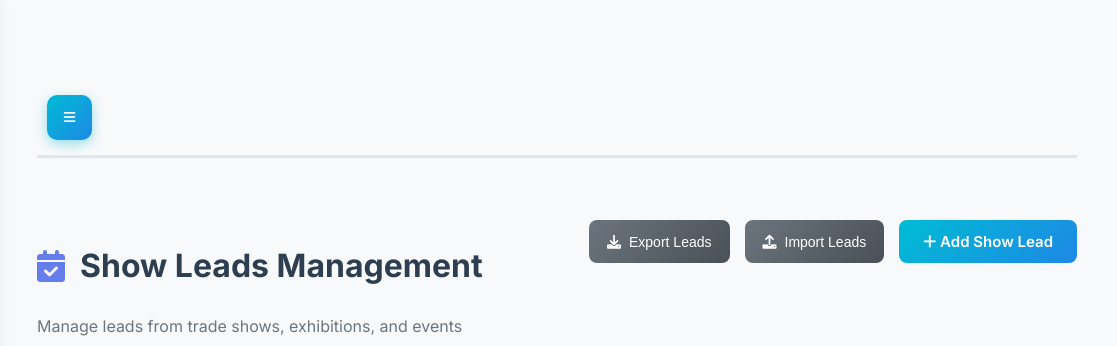
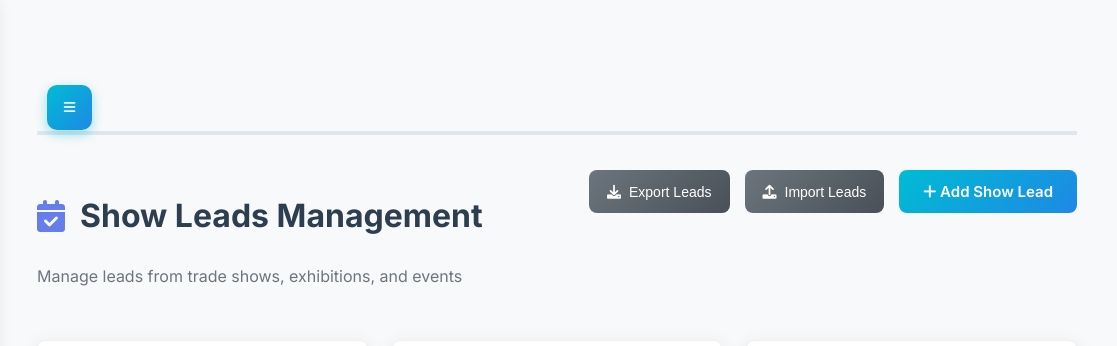
Before and after one commit to Mdraza78/CRM-Admin-Panel, a website: page src/show_new_demo/show.html in a window 1280 px wide. Shown: the top 346 px of the page, 163-1280 px from the left. Drawn offline with Linux system fonts and the light colour scheme; no server answers; sample sign-in values are in the browser's storage.

Commit message:
Updated structure of page

```diff
--- a/src/show_new_demo/show.css
+++ b/src/show_new_demo/show.css
@@ -8,10 +8,10 @@
 
 .dashboard-header {
     position: relative;
-    margin-top: 45px;
-    height: 90px; /* or more, to push content down */
-    display: flex;
-    align-items: flex-start;
+    margin-top: 35px;
+    height: 60px;
+    display: flex;
+    align-items: center;
 }
 
 
@@ -585,14 +585,16 @@ body {
   transition: margin-left 0.3s;
 }
 .toggle-hr {
+    width: 100%;
+    border: none;
+    height: 4px; /* Increased thickness */
+    background: #e0e6ed;
+    margin-left: 0;
+    margin-top: 12px;
     position: absolute;
     left: 0;
     right: 0;
-    top: 70px; /* Adjust as needed to move line down */
-    height: 3px; /* moderate thickness */
-    background: #e0e6ed;
-    border: none;
-    width: 100%;
+    bottom: 0;
 }
 
 
@@ -670,7 +672,7 @@ body {
     position: absolute;  /* not fixed */
   left: 25px;
   top: 25px;
- margin-left: 0 !important;
+    margin-left: 0;
     width: 100%;
 }
 
@@ -800,7 +802,7 @@ body {
     align-items: flex-start;
     margin-bottom: 30px;
     padding-bottom: 20px;
-    margin-top: 45px;
+    margin-top: 35px;
     border-bottom: none;
 }
 
```
